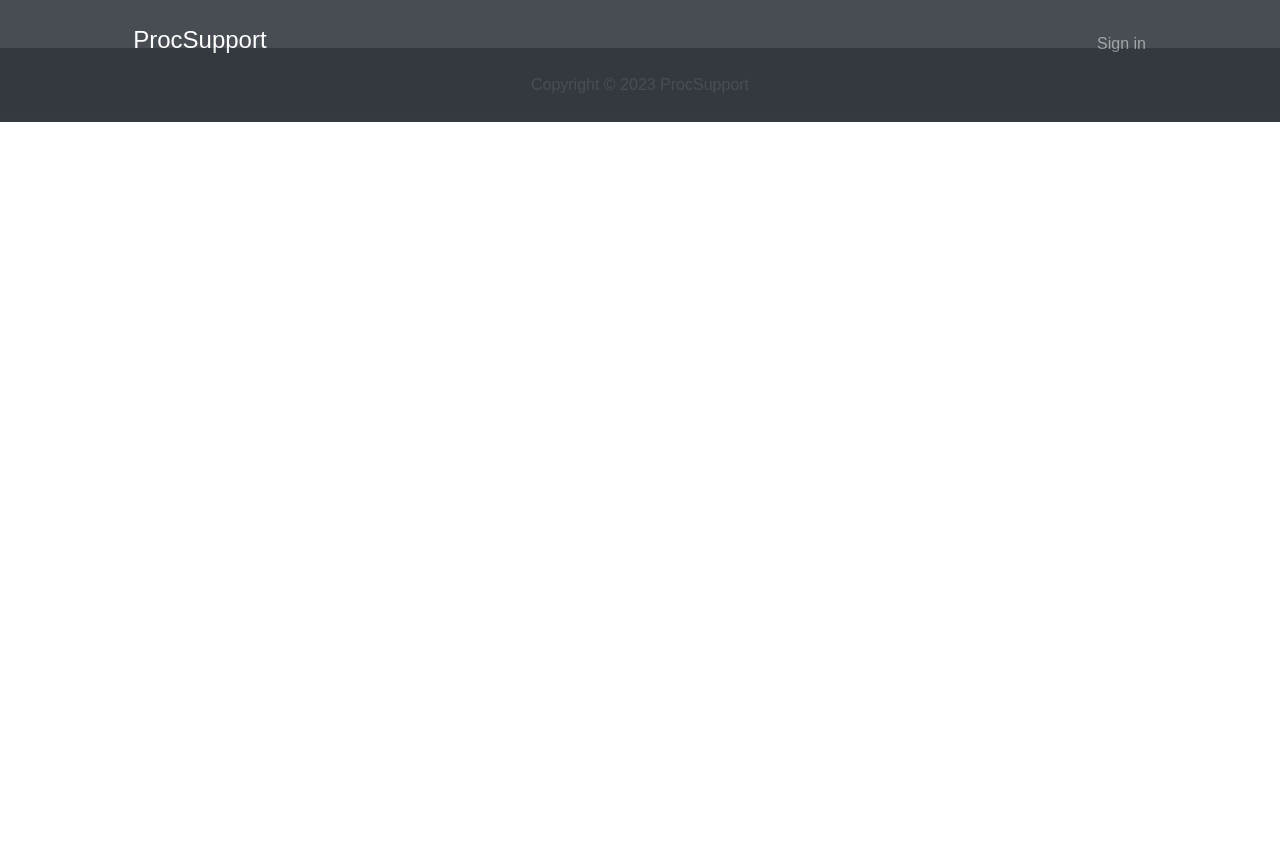
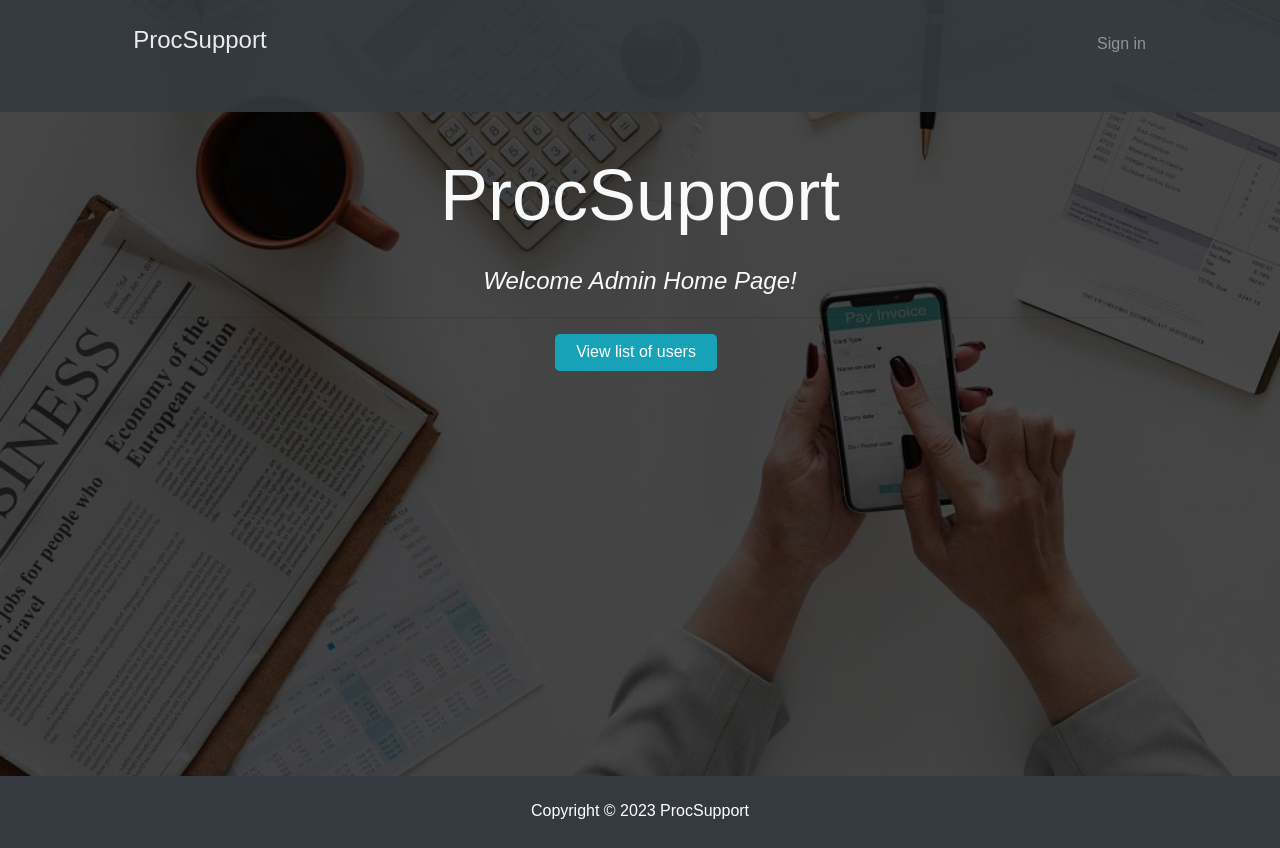
Before and after one commit to assignments-sliit/procsupport-web, a React (Create React App) app: page /adminHomePage in a window 1280 px wide. Before the commit the page ends 800 px from the top, so only its background shows below. Built offline with nearby package versions, Linux system fonts and the light colour scheme.

Commit message:
PROC-29 fetch user list for admin

```diff
--- a/package.json
+++ b/package.json
@@ -17,6 +17,8 @@
     "prop-types": "^15.8.1",
     "react": "^18.2.0",
     "react-dom": "^18.2.0",
+    "react-icons": "^4.8.0",
+    "react-pro-sidebar": "^1.1.0-alpha.1",
     "react-redux": "^8.0.5",
     "react-router-dom": "^6.9.0",
     "react-scripts": "5.0.1",
--- a/src/App.css
+++ b/src/App.css
@@ -579,3 +579,14 @@ button {
   right: 2rem;
   display: inline-block;
 }
+
+/** Admin Home Page */
+.adminHomePage {
+  position: relative;
+  background: url('./images/procsupport1.jpg') no-repeat;
+  background-size: cover;
+  background-position: center;
+  height: 100vh;
+  margin-top: -24px;
+  margin-bottom: -50px;
+}
--- a/src/App.js
+++ b/src/App.js
@@ -20,6 +20,7 @@ import ViewSelectedPRRecord from "./components/approver/ViewSelectedPRRecord";
 import ReceiverListView from "./components/receiver/ViewDeliveryList";
 //import ViewSelectedDelivery from "./components/receiver/ViewSelectedDelivery";
 import CreateNewDelivery from "./components/receiver/CreateNewDelivery";
+import AdminHomePage from "./components/admin/AdminHomePage";
 
 import store from "./store";
 
@@ -54,6 +55,8 @@ const App = () => {
 
           <Route exact path="/viewUserList" element={<UserList />} />
 
+          <Route exact path="/adminHomePage" element={<AdminHomePage />} />
+
           <Route exact path="/addNewUser" element={<AddNewUser />} />
 
           <Route exact path="/addNewPR" element={<AddNewPR />} />
--- /dev/null
+++ b/src/components/admin/AdminHomePage.js
@@ -0,0 +1,29 @@
+import React, { Component } from "react";
+import { Link } from "react-router-dom";
+
+class AdminHomePage extends Component {
+  render() {
+    return (
+      <div className="adminHomePage">
+        <div className="dark-overlay landing-inner text-light">
+          <div className="container">
+            <div className="row">
+              <div className="col-md-12 text-center">
+                <h1 className="display-3 mb-4">ProcSupport</h1>
+                <p className="lead">
+                  <i> Welcome Admin Home Page! </i>
+                </p>
+                <hr />
+                <Link to="/viewUserList" className="btn btn-lg btn-primary">
+                  View list of users
+                </Link>
+              </div>
+            </div>
+          </div>
+        </div>
+      </div>
+    );
+  }
+}
+
+export default AdminHomePage;
--- a/src/components/admin/UsersList.js
+++ b/src/components/admin/UsersList.js
@@ -49,7 +49,9 @@ class UsersList extends Component {
         <div className="container">
           <div className="row">
             <div className="col-md-128 m-auto">
-              <h3 className="mb-2 float-left">All User</h3>
+              <br />
+              <br />
+              <h3 className="mb-2 float-left">List of Users</h3>
               <br />
               <br />
               <div className="table-responsive-lg">
--- a/src/components/auth/Login.js
+++ b/src/components/auth/Login.js
@@ -48,7 +48,7 @@ const Login = () => {
               if (userType === userTypes.APPROVER) {
                 navigate("/viewApproverList");
               } else if (userType === userTypes.ADMIN) {
-                navigate("/viewUserList");
+                navigate("/adminHomePage");
               } else if (userType === userTypes.PURCHASER) {
                 navigate("/approvedPurchaseList");
               } else if (userType === userTypes.RECEIVER) {
@@ -102,7 +102,11 @@ const Login = () => {
                   onChange={onChangePassword}
                 />
               </div>
-              <input type="submit" className="btn btn-success btn-block mt-4" />
+              <input
+                type="submit"
+                className="btn btn-success btn-block mt-4"
+                value={"Login"}
+              />
             </form>
           </div>
         </div>
```
Also changed, not shown: 1 other file (tests, documents, lock files or other folders).
